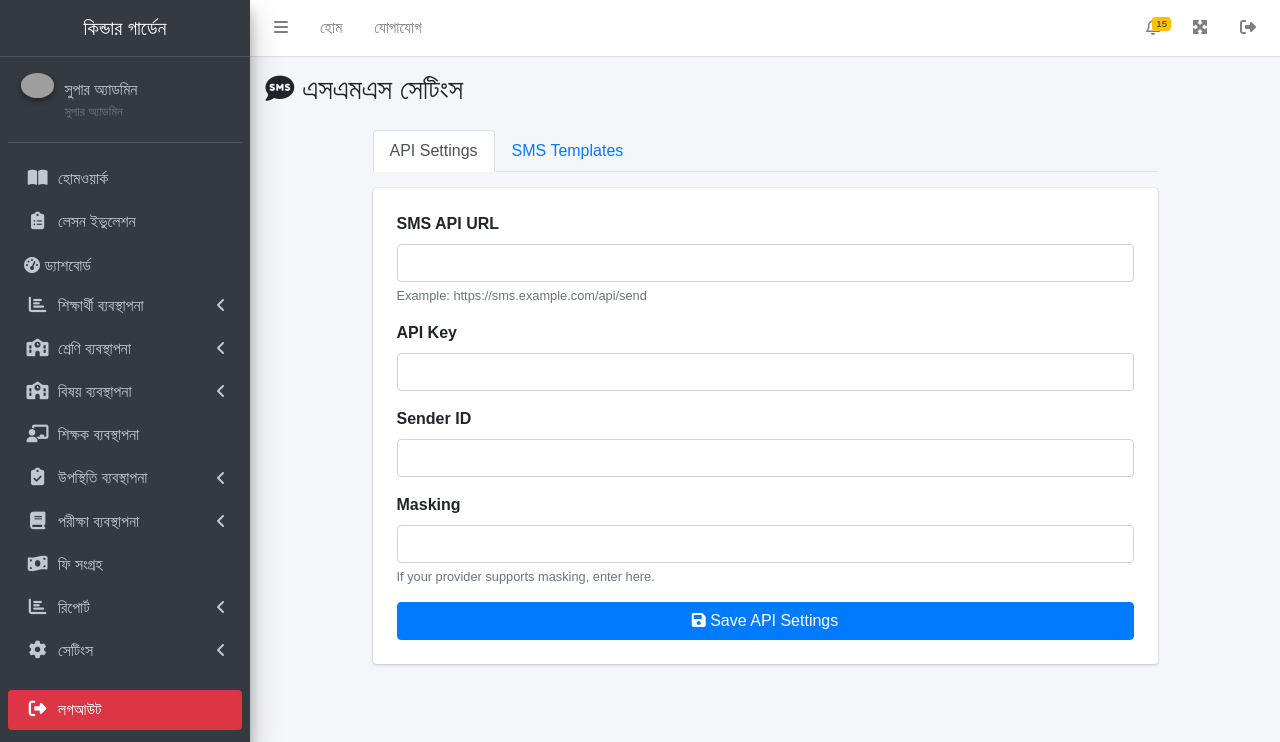
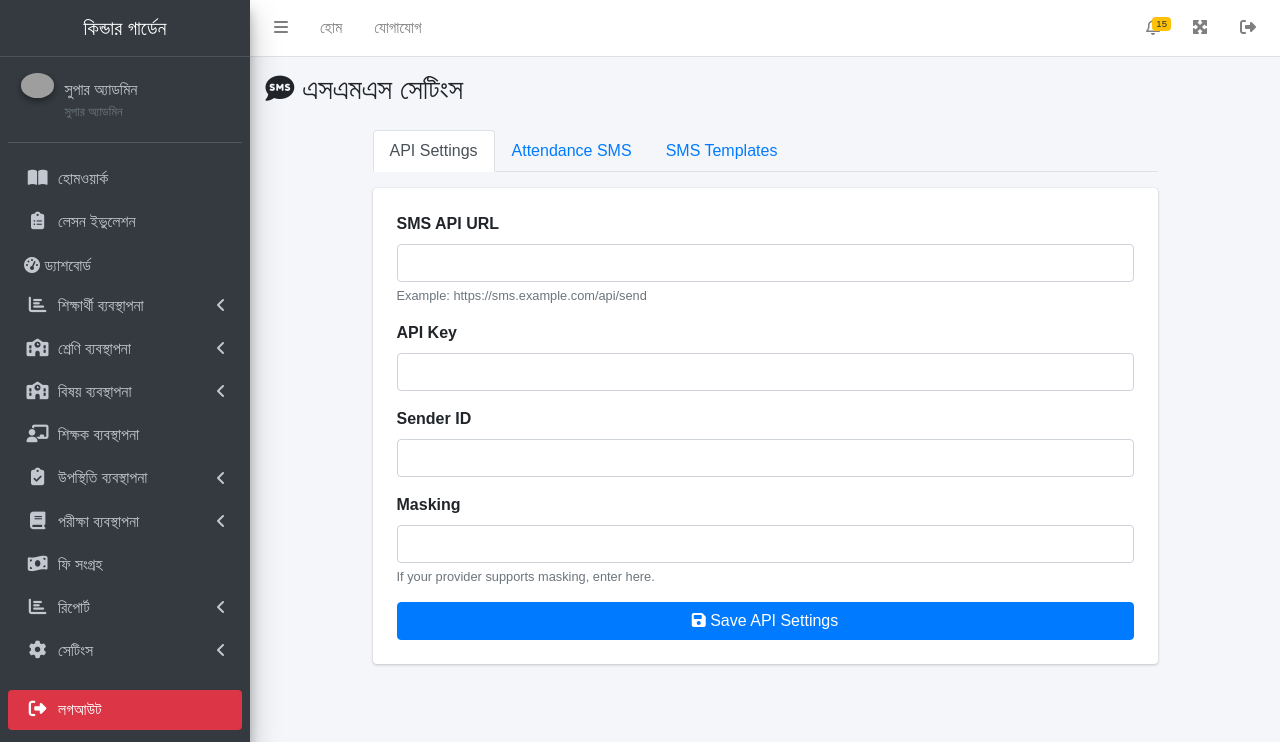
Before and after one commit to batighorcmt/ksms, a PHP site: page /ksms/admin/settings/sms_settings.php in a window 1280 px wide. Shown: the top 742 px of the page. Run offline with PHP 8.4, Linux system fonts and the light colour scheme; a user stored in the database is signed in; data comes from the database, SQL or seed files in the repository; data that the repository does not hold is empty; some libraries are stand-ins or nearby versions; some web fonts are replaced; grey boxes are pictures that could not be loaded.

Commit message:
Update sms_settings.php

```diff
--- a/admin/settings/sms_settings.php
+++ b/admin/settings/sms_settings.php
@@ -3,11 +3,20 @@ require_once '../../config.php';
 if (!isAuthenticated() || !hasRole(['super_admin'])) {
     redirect('../../login.php');
 }
+
 // API settings
 $default_api_url = '';
 $default_api_key = '';
 $default_sender_id = '';
 $default_masking = '';
+
+// Attendance SMS settings (default values)
+$attendance_sms_settings = [
+    'sms_attendance_present' => '0',
+    'sms_attendance_absent' => '1',
+    'sms_attendance_late' => '1',
+    'sms_attendance_half_day' => '0'
+];
 
 // Try to load from DB (settings table)
 $settings = $pdo->query("SELECT * FROM settings WHERE `key` LIKE 'sms_%'")->fetchAll();
@@ -16,6 +25,11 @@ foreach ($settings as $row) {
     if ($row['key'] === 'sms_api_key') $default_api_key = $row['value'];
     if ($row['key'] === 'sms_sender_id') $default_sender_id = $row['value'];
     if ($row['key'] === 'sms_masking') $default_masking = $row['value'];
+
+    // Load attendance SMS settings
+    if (array_key_exists($row['key'], $attendance_sms_settings)) {
+        $attendance_sms_settings[$row['key']] = $row['value'];
+    }
 }
 
 // Handle API settings form
@@ -32,6 +46,25 @@ if (isset($_POST['save_api'])) {
     $save->execute([$api_url, $api_key, $sender_id, $masking]);
     $_SESSION['success'] = 'API settings updated!';
     header('Location: sms_settings.php');
+    exit;
+}
+
+// Handle attendance SMS settings form
+if (isset($_POST['save_attendance_sms'])) {
+    $present = isset($_POST['sms_attendance_present']) ? '1' : '0';
+    $absent = isset($_POST['sms_attendance_absent']) ? '1' : '0';
+    $late = isset($_POST['sms_attendance_late']) ? '1' : '0';
+    $half_day = isset($_POST['sms_attendance_half_day']) ? '1' : '0';
+
+    $save = $pdo->prepare("REPLACE INTO settings (`key`, `value`) VALUES
+        ('sms_attendance_present', ?),
+        ('sms_attendance_absent', ?),
+        ('sms_attendance_late', ?),
+        ('sms_attendance_half_day', ?)");
+    $save->execute([$present, $absent, $late, $half_day]);
+
+    $_SESSION['success'] = 'Attendance SMS settings updated!';
+    header('Location: sms_settings.php#attendance');
     exit;
 }
 
@@ -75,7 +108,7 @@ if ($pdo->query("SHOW TABLES LIKE 'sms_templates'")->rowCount() == 0) {
     $pdo->exec("CREATE TABLE IF NOT EXISTS sms_templates (
         id INT AUTO_INCREMENT PRIMARY KEY,
         title VARCHAR(100) NOT NULL,
-        body TEXT NOT NULL,
+        content TEXT NOT NULL,
         created_at TIMESTAMP DEFAULT CURRENT_TIMESTAMP
     ) ENGINE=InnoDB DEFAULT CHARSET=utf8mb4");
 }
@@ -117,6 +150,9 @@ $templates = $pdo->query("SELECT * FROM sms_templates ORDER BY id DESC")->fetchA
                                                     <a class="nav-link active" id="api-tab" data-toggle="tab" href="#api" role="tab">API Settings</a>
                                                 </li>
                                                 <li class="nav-item">
+                                                    <a class="nav-link" id="attendance-tab" data-toggle="tab" href="#attendance" role="tab">Attendance SMS</a>
+                                                </li>
+                                                <li class="nav-item">
                                                     <a class="nav-link" id="templates-tab" data-toggle="tab" href="#templates" role="tab">SMS Templates</a>
                                                 </li>
                                             </ul>
@@ -143,6 +179,37 @@ $templates = $pdo->query("SELECT * FROM sms_templates ORDER BY id DESC")->fetchA
                                                             </div>
                                                             <button type="submit" name="save_api" class="btn btn-primary btn-block"><i class="fas fa-save"></i> Save API Settings</button>
                                                     </form>
+                                                </div>
+                                                <div class="tab-pane fade" id="attendance" role="tabpanel">
+                                                    <div class="card p-4">
+                                                        <h5 class="mb-3">Attendance SMS Settings</h5>
+                                                        <p class="text-muted mb-4">Select which attendance statuses should trigger SMS notifications to parents/guardians.</p>
+
+                                                        <form method="post">
+                                                            <div class="form-group">
+                                                                <div class="custom-control custom-switch mb-3">
+                                                                    <input type="checkbox" class="custom-control-input" id="smsPresent" name="sms_attendance_present" value="1" <?php echo $attendance_sms_settings['sms_attendance_present'] == '1' ? 'checked' : ''; ?>>
+                                                                    <label class="custom-control-label" for="smsPresent">Send SMS for <span class="badge badge-success">Present</span> status</label>
+                                                                </div>
+
+                                                                <div class="custom-control custom-switch mb-3">
+                                                                    <input type="checkbox" class="custom-control-input" id="smsAbsent" name="sms_attendance_absent" value="1" <?php echo $attendance_sms_settings['sms_attendance_absent'] == '1' ? 'checked' : ''; ?>>
+                                                                    <label class="custom-control-label" for="smsAbsent">Send SMS for <span class="badge badge-danger">Absent</span> status</label>
+                                                                </div>
+
+                                                                <div class="custom-control custom-switch mb-3">
+                                                                    <input type="checkbox" class="custom-control-input" id="smsLate" name="sms_attendance_late" value="1" <?php echo $attendance_sms_settings['sms_attendance_late'] == '1' ? 'checked' : ''; ?>>
+                                                                    <label class="custom-control-label" for="smsLate">Send SMS for <span class="badge badge-warning">Late</span> status</label>
+                                                                </div>
+
+                                                                <div class="custom-control custom-switch mb-3">
+                                                                    <input type="checkbox" class="custom-control-input" id="smsHalfDay" name="sms_attendance_half_day" value="1" <?php echo $attendance_sms_settings['sms_attendance_half_day'] == '1' ? 'checked' : ''; ?>>
+                                                                    <label class="custom-control-label" for="smsHalfDay">Send SMS for <span class="badge badge-info">Half Day</span> status</label>
+                                                                </div>
+                                                            </div>
+                                                            <button type="submit" name="save_attendance_sms" class="btn btn-primary btn-block"><i class="fas fa-save"></i> Save Attendance SMS Settings</button>
+                                                        </form>
+                                                    </div>
                                                 </div>
                                                 <div class="tab-pane fade" id="templates" role="tabpanel">
                                                     <div class="d-flex justify-content-between align-items-center mb-2">
```
